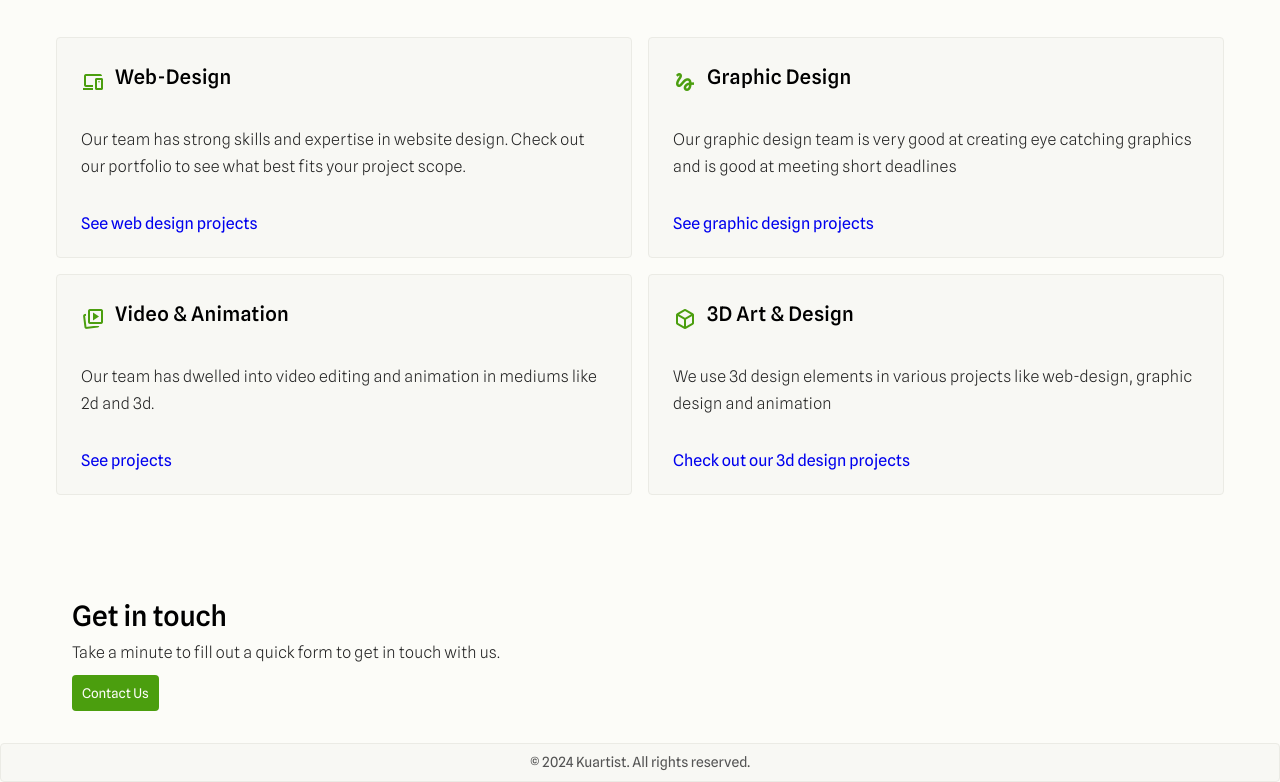
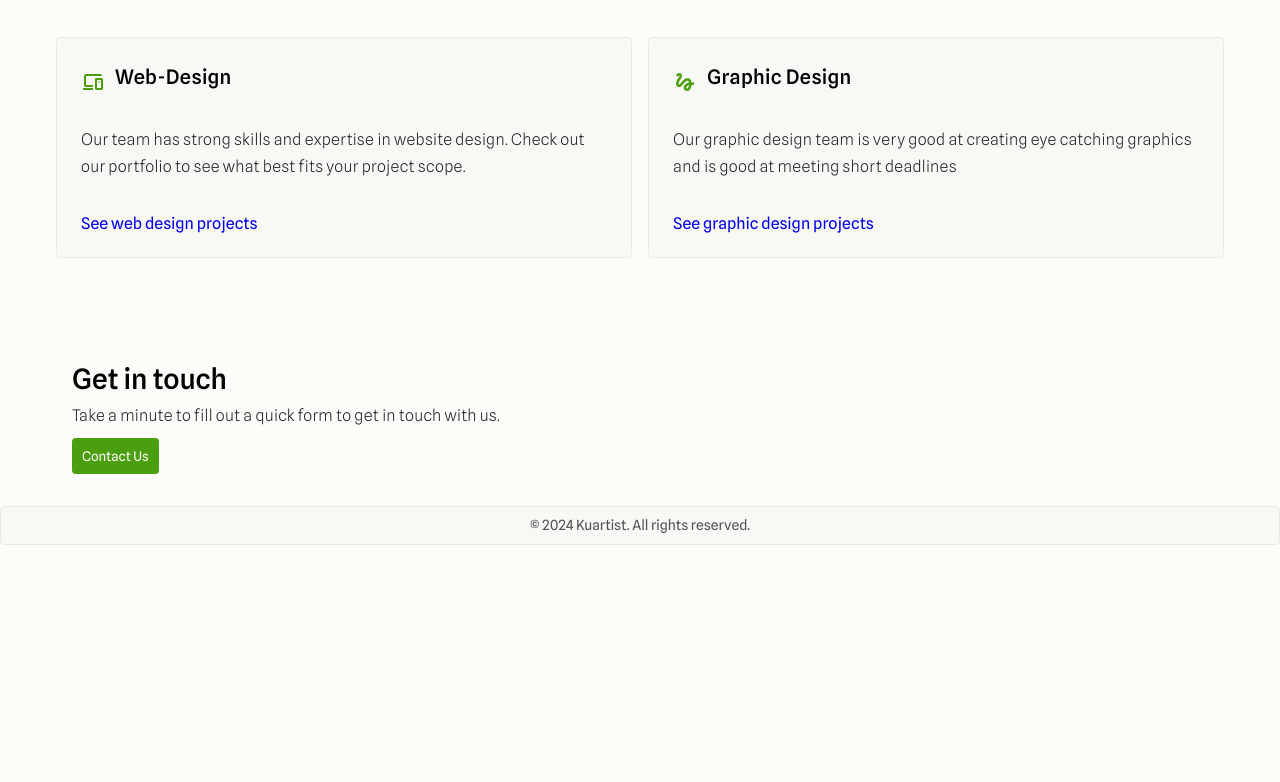
Before and after one commit to iamanojkumar/Kuartist-website, a website: page index.html in a window 1280 px wide. Shown: the part 758-1540 px from the top of the page. After the commit the page ends 1303 px from the top, so only its background shows below. Drawn offline with nearby package versions, Linux system fonts and the light colour scheme; no server answers.

Commit message:
made changes to home page

```diff
--- a/index.html
+++ b/index.html
@@ -36,7 +36,7 @@
                 link="#"
                 link-text="See graphic design projects">
             </card-component>
-            <card-component
+            <!-- <card-component
                 icon="animated_images",
                 title="Video & Animation"
                 description="Our team has dwelled into video editing and animation in mediums like 2d and 3d. "
@@ -49,7 +49,7 @@
                 description="We use 3d design elements in various projects like web-design, graphic design and animation"
                 link="#"
                 link-text="Check out our 3d design projects">
-                </card-component>
+                </card-component> -->
                 </div>
         </section>
         <section class="max-width ">
```
